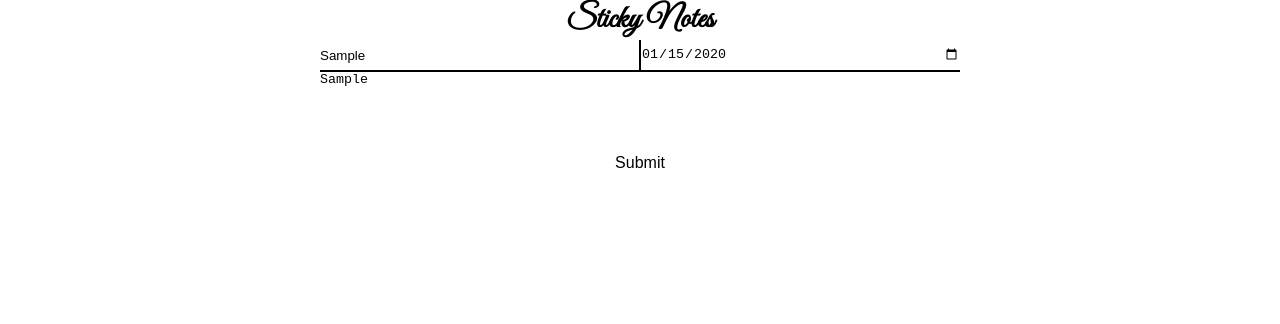
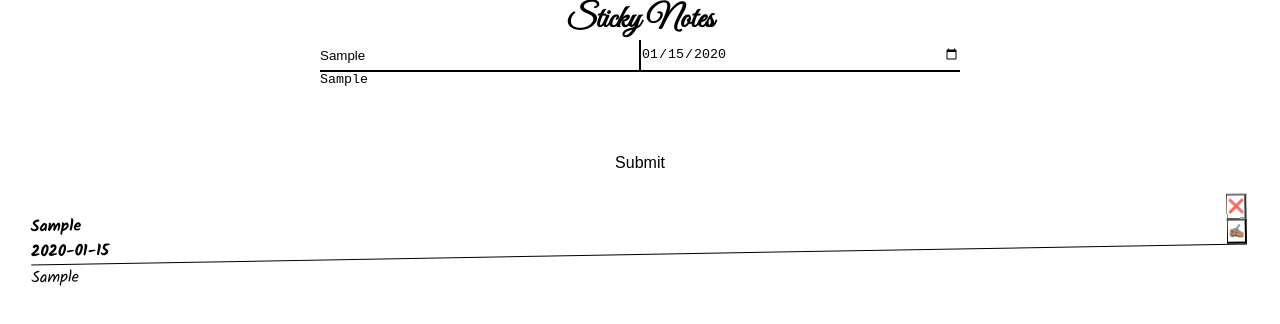
Before and after one commit to bennicodes/sticky-notes-app, a website built with Vite: page index.html in a window 1280 px wide. Both pictures are taken after typing "Sample", "2020-01-15", "Sample" into the empty fields and a click on the button "Submit". Built offline with nearby package versions, Linux system fonts and the light colour scheme.

Commit message:
implement rendering feature

```diff
--- a/src/css/style.css
+++ b/src/css/style.css
@@ -79,3 +79,57 @@ main {
   text-align: center;
   padding: var(--spacing-x-small) 0;
 }
+/* --------------------- */
+.notes-container {
+  display: grid;
+  grid-template-columns: repeat(auto-fit, minmax(250px, 1fr));
+  gap: var(--spacing-medium);
+  width: 95%;
+  background-color: var(--color-note-container);
+  flex-grow: 1;
+  margin: 0 auto;
+  padding: var(--spacing-medium);
+}
+.note-card {
+  min-height: 200px;
+  max-height: 250px;
+  background-color: var(--color-note-background);
+  line-break: anywhere;
+  hyphens: auto;
+}
+.note-card__details-tools-container {
+  display: flex;
+  border-bottom: 1px solid #000;
+  padding-left: var(--spacing-x-small);
+  background-color: var(--color-card-header);
+}
+.note-card__details-container {
+  display: flex;
+  flex-direction: column;
+  gap: var(--spacing-small);
+  flex-grow: 1;
+  font-family: Kalam-Bold, sans-serif;
+}
+.note-card__tools-container {
+  display: flex;
+  flex-direction: column;
+}
+
+.note-card__delete-button,
+.note-card__edit-button {
+  flex-grow: 1;
+  padding: var(--spacing-small);
+  background-color: var(--color-note-buttons);
+  border-left: 1px solid #000;
+}
+.note-card__delete-button {
+  border-bottom: 1px solid #000;
+}
+.note-card__delete-button,
+.note-card__edit-button:hover {
+  opacity: 0.8;
+}
+
+.note-card__text {
+  padding: var(--spacing-small);
+}
--- a/src/js/app.js
+++ b/src/js/app.js
@@ -1,4 +1,5 @@
 import addNotes from "./addNotes.js";
+import renderNotes from "./renderNotes.js";
 
 const form = document.querySelector(".form");
 const subjectInput = document.querySelector(".form__subject-input");
@@ -9,4 +10,5 @@ const noteText = document.querySelector(".form__note-input");
 form.addEventListener("submit", (e) => {
   e.preventDefault();
   addNotes(subjectInput, dateInput, noteText);
+  renderNotes();
 });
--- /dev/null
+++ b/src/js/renderNotes.js
@@ -0,0 +1,52 @@
+const renderNotes = () => {
+  // Fetch notes from localStorage
+  const notesList = JSON.parse(localStorage.getItem("notes-collection"));
+  const notesContainer = document.querySelector(".notes-container");
+
+  // Render notes
+  if (notesList) {
+    notesContainer.innerHTML = "";
+    const reveresedNotesArray = notesList.slice().reverse();
+
+    reveresedNotesArray.forEach((note) => {
+      // Create note elements
+      const noteCard = document.createElement("div");
+      const noteSubject = document.createElement("span");
+      const noteDate = document.createElement("span");
+      const detailsToolsContainer = document.createElement("div");
+      const dateSubjectContainer = document.createElement("div");
+      const deleteButton = document.createElement("button");
+      const editButton = document.createElement("button");
+      const editDeleteContainer = document.createElement("div");
+      const noteText = document.createElement("p");
+
+      //   Append elements
+      notesContainer.append(noteCard);
+      noteCard.append(detailsToolsContainer);
+      detailsToolsContainer.append(dateSubjectContainer, editDeleteContainer);
+      noteCard.append(noteText);
+      dateSubjectContainer.append(noteSubject, noteDate);
+      editDeleteContainer.append(deleteButton, editButton);
+
+      //   Insert note data
+      noteSubject.textContent = note.subject;
+      noteDate.textContent = note.date;
+      noteText.textContent = note.text;
+      deleteButton.textContent = "❌";
+      editButton.textContent = "✍🏽";
+
+      // Add classes to note elements
+      noteCard.classList.add("note-card");
+      detailsToolsContainer.classList.add("note-card__details-tools-container");
+      dateSubjectContainer.classList.add("note-card__details-container");
+      editDeleteContainer.classList.add("note-card__tools-container");
+      deleteButton.classList.add("note-card__delete-button");
+      editButton.classList.add("note-card__edit-button");
+      noteText.classList.add("note-card__text");
+
+      noteCard.style.transform = `rotate(${note.rotation}deg)`;
+    });
+  }
+};
+
+export default renderNotes;
```
